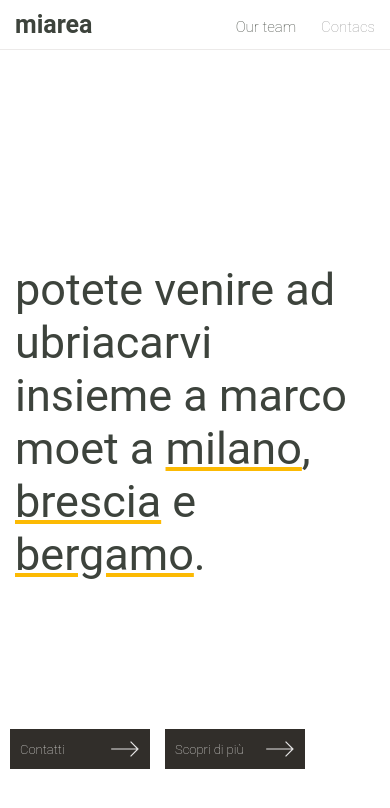
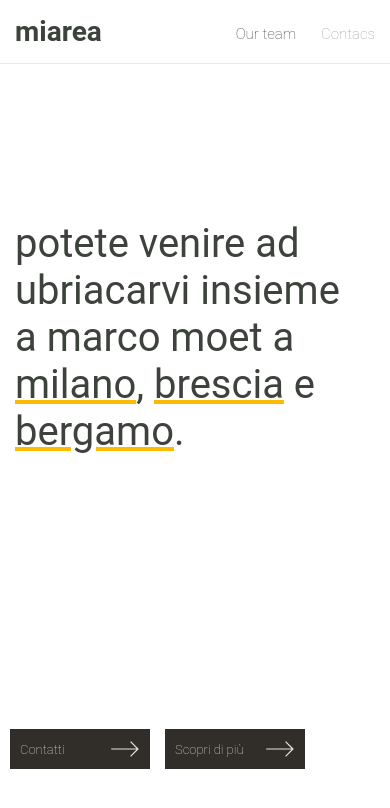
Before and after one commit to bevicio/test, a plain HTML site: page index.html in a window 390 px wide. Drawn offline with Linux system fonts and the light colour scheme.

Commit message:
Update style.css

```diff
--- a/style.css
+++ b/style.css
@@ -213,7 +213,7 @@
 @media (max-width:400px)  {
 
   nav h1 {
-    font-size: 25px;
+    font-size: 28px;
   }
 
   .first-page nav {
@@ -223,7 +223,7 @@
 
     font-size: 20px;
 
-    padding: 10px 15px;
+    padding: 15px 15px;
 
     border-bottom: 1px solid #eceae9;
 
@@ -237,12 +237,25 @@
     margin-left: 20px;
   }
 
+  .description-container {
+    display: grid;
+
+    height: 100vh;
+  }
+
+  .description {
+    display: flex;
+    justify-content: center;
+    align-items: center;
+    height: 80vh;
+  }
+
   .description p {
     color: #3d433c;
 
     text-align: left;
     font-weight: 400;
-    font-size: 45px;
+    font-size: 40px;
 
     padding-left: 15px;
     padding-right: 40px;
```
